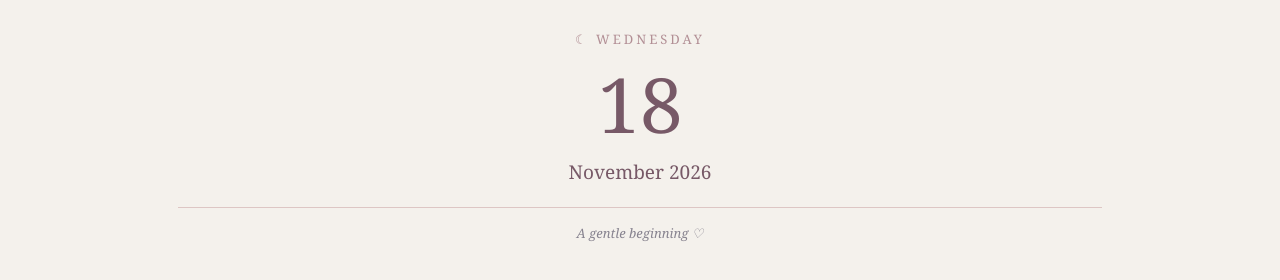
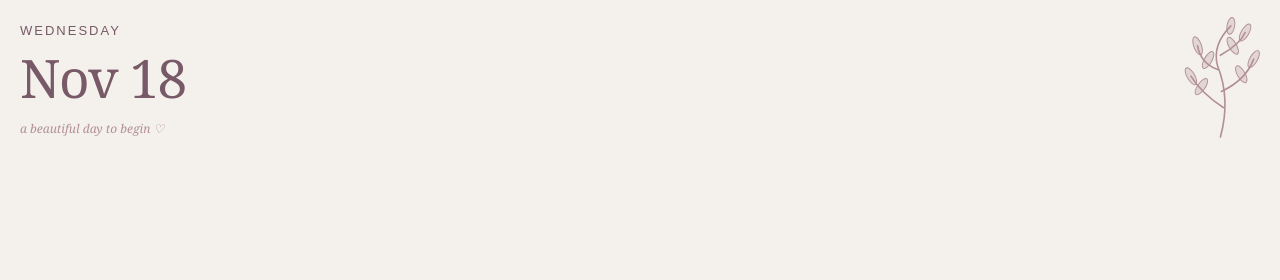
Before and after one commit to lafecoga14-sketch/moonlit-rose-widget, a plain HTML site: page index.html in a window 1280 px wide. Drawn offline with Linux system fonts and the light colour scheme.

Commit message:
Update index.html

```diff
--- a/index.html
+++ b/index.html
@@ -4,87 +4,181 @@
 <head>
   <meta charset="UTF-8">
   <meta name="viewport" content="width=device-width, initial-scale=1">
-  <title>Moonlit Rose Date</title>
+  <title>Moonlit Rose | Botanical Date</title>
+
   <style>
-    * { box-sizing: border-box; }
+    * {
+      box-sizing: border-box;
+    }
+
+    html, body {
+      margin: 0;
+      width: 100%;
+      min-height: 100%;
+    }
 
     body {
-      margin: 0;
-      padding: 12px;
       background: #F4F1EC;
-      font-family: Georgia, serif;
+      font-family: Georgia, "Times New Roman", serif;
       color: #775967;
     }
 
     .widget {
+      display: flex;
+      align-items: center;
+      justify-content: space-between;
+      gap: 8px;
       width: 100%;
-      text-align: center;
-      padding: 18px 12px;
+      min-height: 155px;
+      padding: 16px 14px 16px 20px;
+      overflow: hidden;
+    }
+
+    .date-content {
+      min-width: 0;
+      flex: 1;
+      position: relative;
+      z-index: 1;
     }
 
     .weekday {
-      color: #B28F95;
+      font-family: Arial, sans-serif;
       font-size: 13px;
-      letter-spacing: 3px;
+      letter-spacing: 2px;
+      font-weight: 500;
       text-transform: uppercase;
+      margin-bottom: 12px;
     }
 
-    .day {
-      font-size: 76px;
-      line-height: 1.2;
-      margin: 10px 0;
+    .date {
+      font-size: clamp(35px, 9vw, 53px);
+      line-height: 1.05;
+      letter-spacing: -1.5px;
+      white-space: nowrap;
     }
 
-    .month {
-      font-size: 19px;
+    .message {
+      margin-top: 14px;
+      color: #B28F95;
+      font-size: 12px;
+      font-style: italic;
+      white-space: nowrap;
     }
 
-    .divider {
-      height: 1px;
-      background: #DDC6C4;
-      margin: 22px auto 16px;
-      width: 75%;
+    .botanical {
+      width: 95px;
+      height: 128px;
+      flex-shrink: 0;
     }
 
-    .quote {
-      font-size: 13px;
-      font-style: italic;
-      color: #87838F;
+    @media (max-width: 290px) {
+      .widget {
+        padding-left: 12px;
+        padding-right: 8px;
+      }
+
+      .weekday {
+        font-size: 11px;
+      }
+
+      .date {
+        font-size: 34px;
+      }
+
+      .message {
+        font-size: 10px;
+      }
+
+      .botanical {
+        width: 70px;
+        height: 110px;
+      }
     }
   </style>
 </head>
+
 <body>
   <div class="widget">
-    <div class="weekday" id="weekday"></div>
-    <div class="day" id="day"></div>
-    <div class="month" id="month"></div>
-    <div class="divider"></div>
-    <div class="quote">A gentle beginning ♡</div>
+
+    <div class="date-content">
+      <div class="weekday" id="weekday">WEDNESDAY</div>
+      <div class="date" id="date">Nov 18</div>
+      <div class="message">a beautiful day to begin ♡</div>
+    </div>
+
+    <svg
+      class="botanical"
+      viewBox="0 0 100 130"
+      xmlns="http://www.w3.org/2000/svg"
+      aria-hidden="true"
+    >
+      <!-- Botanical stems -->
+      <g
+        fill="none"
+        stroke="#B28F95"
+        stroke-width="1.7"
+        stroke-linecap="round"
+      >
+        <path d="M52 125 Q63 85 49 50 Q43 28 63 8"/>
+        <path d="M55 94 Q32 79 21 61"/>
+        <path d="M53 77 Q79 65 87 43"/>
+        <path d="M49 54 Q31 47 28 29"/>
+        <path d="M52 39 Q73 27 78 15"/>
+      </g>
+
+      <!-- Soft botanical leaves -->
+      <g
+        fill="#B28F95"
+        fill-opacity="0.28"
+        stroke="#B28F95"
+        stroke-width="1"
+      >
+        <ellipse cx="21" cy="61" rx="4" ry="10"
+          transform="rotate(-30 21 61)"/>
+        <ellipse cx="32" cy="72" rx="4" ry="10"
+          transform="rotate(35 32 72)"/>
+        <ellipse cx="87" cy="43" rx="4" ry="10"
+          transform="rotate(30 87 43)"/>
+        <ellipse cx="74" cy="59" rx="4" ry="10"
+          transform="rotate(-30 74 59)"/>
+        <ellipse cx="28" cy="29" rx="4" ry="10"
+          transform="rotate(-20 28 29)"/>
+        <ellipse cx="39" cy="44" rx="4" ry="10"
+          transform="rotate(30 39 44)"/>
+        <ellipse cx="78" cy="15" rx="4" ry="10"
+          transform="rotate(30 78 15)"/>
+        <ellipse cx="65" cy="29" rx="4" ry="10"
+          transform="rotate(-30 65 29)"/>
+        <ellipse cx="63" cy="8" rx="4" ry="9"
+          transform="rotate(10 63 8)"/>
+      </g>
+    </svg>
+
   </div>
 
   <script>
     function updateDate() {
       const now = new Date();
 
+      const weekday = new Intl.DateTimeFormat("en-US", {
+        weekday: "long"
+      }).format(now);
+
+      const date = new Intl.DateTimeFormat("en-US", {
+        month: "short",
+        day: "numeric"
+      }).format(now);
+
       document.getElementById("weekday").textContent =
-        "☾ " + new Intl.DateTimeFormat("en", {
-          weekday: "long"
-        }).format(now);
+        weekday.toUpperCase();
 
-      document.getElementById("day").textContent =
-        new Intl.DateTimeFormat("en", {
-          day: "numeric"
-        }).format(now);
-
-      document.getElementById("month").textContent =
-        new Intl.DateTimeFormat("en", {
-          month: "long",
-          year: "numeric"
-        }).format(now);
+      document.getElementById("date").textContent = date;
     }
 
     updateDate();
-    setInterval(updateDate, 60000);
+
+    // Refresh regularly so the date changes after midnight.
+    setInterval(updateDate, 60 * 1000);
   </script>
 </body>
 </html>
```
